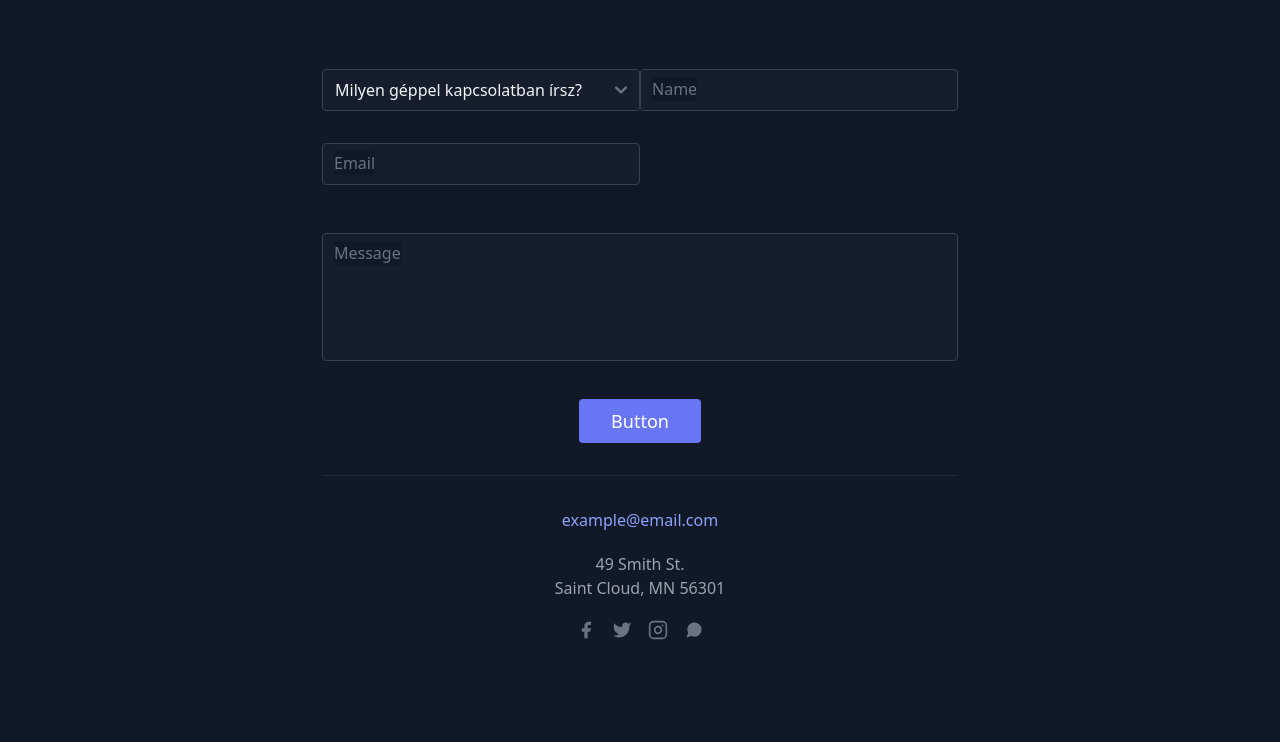
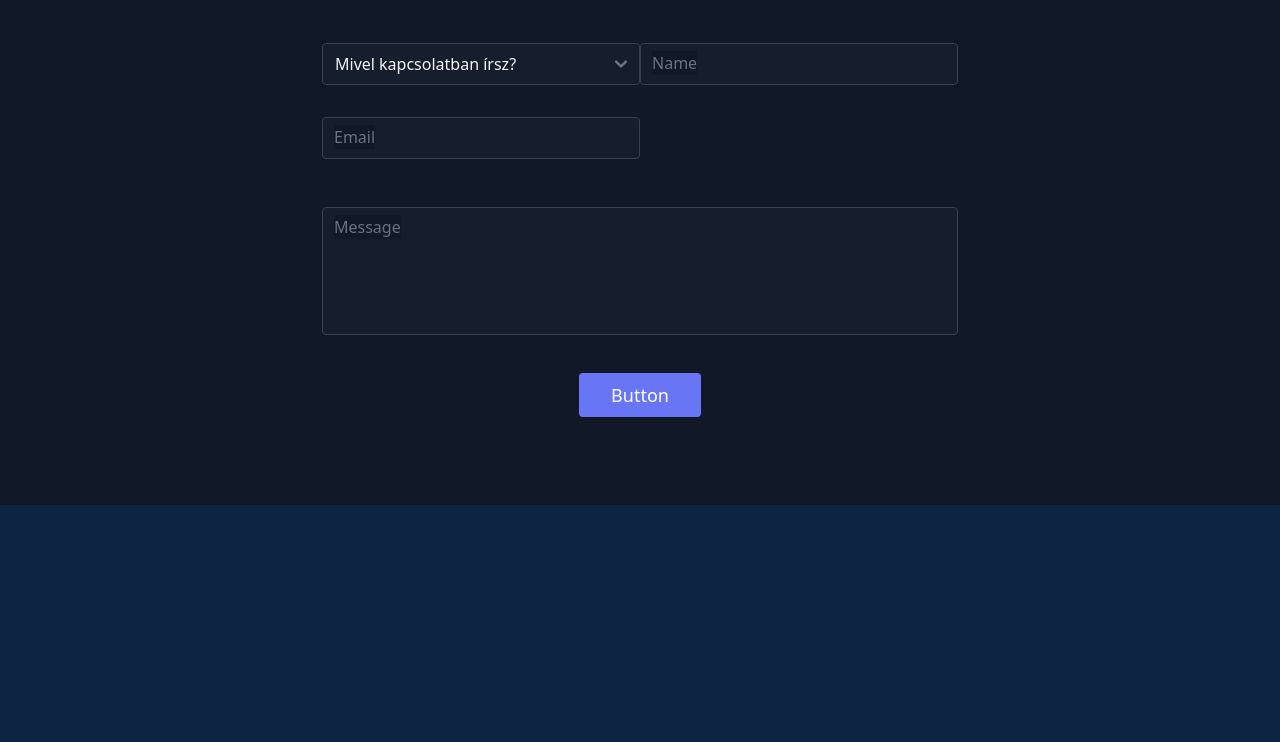
Before and after one commit to Kpeti962/adira-service, a website: page components/emailSender.html in a window 1280 px wide. Shown: the part 299-1041 px from the top of the page. After the commit the page ends 804 px from the top, so only its background shows below. Drawn offline with nearby package versions, Linux system fonts and the light colour scheme.

```diff
--- a/components/emailSender.html
+++ b/components/emailSender.html
@@ -195,11 +195,10 @@
           <h1
             class="title-font mb-4 text-2xl font-medium text-white sm:text-3xl"
           >
-            Contact Us
+            Írj nekünk
           </h1>
           <p class="mx-auto text-base leading-relaxed lg:w-2/3">
-            Feel free to reach out to us! Whether you have a question, feedback,
-            or a collaboration proposal, we'd love to hear from you.
+            Bármi kérdésed van, árajánlattal kapcsolatban, írj nekünk bátran
           </p>
         </div>
 
@@ -214,10 +213,30 @@
                   class="peer form-group w-full rounded border border-gray-700 bg-gray-800 bg-opacity-40 py-1 px-3 text-base leading-8 text-gray-100 outline-none transition-colors duration-200 ease-in-out focus:border-indigo-500 focus:bg-gray-900 focus:ring-2 focus:ring-indigo-900"
                 >
                   <option value="" disabled selected class="text-gray-100">
-                    Milyen géppel kapcsolatban írsz?
+                    Mivel kapcsolatban írsz?
                   </option>
-                  <option value="option1" class="text-gray-100">Opció 1</option>
-                  <option value="option2" class="text-gray-100">Opció 2</option>
+                  <option value="option1" class="text-gray-100">
+                    Hidraulikus élhajlítók
+                  </option>
+                  <option value="option2" class="text-gray-100">
+                    Hybrid élhajlító
+                  </option>
+                  <option value="option2" class="text-gray-100">
+                    Tábla lemezolló
+                  </option>
+                  <option value="option2" class="text-gray-100">
+                    BlueBender
+                  </option>
+                  <option value="option2" class="text-gray-100">Tandem</option>
+                  <option value="option2" class="text-gray-100">
+                    Automatizálás
+                  </option>
+                  <option value="option2" class="text-gray-100">
+                    Heavy Duty
+                  </option>
+                  <option value="option2" class="text-gray-100">
+                    Kézi lézerhegesztőgépek
+                  </option>
                 </select>
               </div>
             </div>
@@ -279,81 +298,6 @@
             </div>
 
             <!-- footer -->
-            <div
-              class="mt-8 w-full border-t border-gray-800 p-2 pt-8 text-center"
-            >
-              <a class="text-indigo-400">example@email.com</a>
-              <p class="my-5 leading-normal">
-                49 Smith St. <br />Saint Cloud, MN 56301
-              </p>
-              <span class="inline-flex">
-                <a class="text-gray-500">
-                  <svg
-                    fill="currentColor"
-                    stroke-linecap="round"
-                    stroke-linejoin="round"
-                    stroke-width="2"
-                    class="h-5 w-5"
-                    viewBox="0 0 24 24"
-                  >
-                    <path
-                      d="M18 2h-3a5 5 0 00-5 5v3H7v4h3v8h4v-8h3l1-4h-4V7a1 1 0 011-1h3z"
-                    ></path>
-                  </svg>
-                </a>
-                <a class="ml-4 text-gray-500">
-                  <svg
-                    fill="currentColor"
-                    stroke-linecap="round"
-                    stroke-linejoin="round"
-                    stroke-width="2"
-                    class="h-5 w-5"
-                    viewBox="0 0 24 24"
-                  >
-                    <path
-                      d="M23 3a10.9 10.9 0 01-3.14 1.53 4.48 4.48 0 00-7.86 3v1A10.66 10.66 0 013 4s-4 9 5 13a11.64 11.64 0 01-7 2c9 5 20 0 20-11.5a4.5 4.5 0 00-.08-.83A7.72 7.72 0 0023 3z"
-                    ></path>
-                  </svg>
-                </a>
-                <a class="ml-4 text-gray-500">
-                  <svg
-                    fill="none"
-                    stroke="currentColor"
-                    stroke-linecap="round"
-                    stroke-linejoin="round"
-                    stroke-width="2"
-                    class="h-5 w-5"
-                    viewBox="0 0 24 24"
-                  >
-                    <rect
-                      width="20"
-                      height="20"
-                      x="2"
-                      y="2"
-                      rx="5"
-                      ry="5"
-                    ></rect>
-                    <path
-                      d="M16 11.37A4 4 0 1112.63 8 4 4 0 0116 11.37zm1.5-4.87h.01"
-                    ></path>
-                  </svg>
-                </a>
-                <a class="ml-4 text-gray-500">
-                  <svg
-                    fill="currentColor"
-                    stroke-linecap="round"
-                    stroke-linejoin="round"
-                    stroke-width="2"
-                    class="h-5 w-5"
-                    viewBox="0 0 24 24"
-                  >
-                    <path
-                      d="M21 11.5a8.38 8.38 0 01-.9 3.8 8.5 8.5 0 01-7.6 4.7 8.38 8.38 0 01-3.8-.9L3 21l1.9-5.7a8.38 8.38 0 01-.9-3.8 8.5 8.5 0 014.7-7.6 8.38 8.38 0 013.8-.9h.5a8.48 8.48 0 018 8v.5z"
-                    ></path>
-                  </svg>
-                </a>
-              </span>
-            </div>
           </div>
         </div>
       </div>
```
